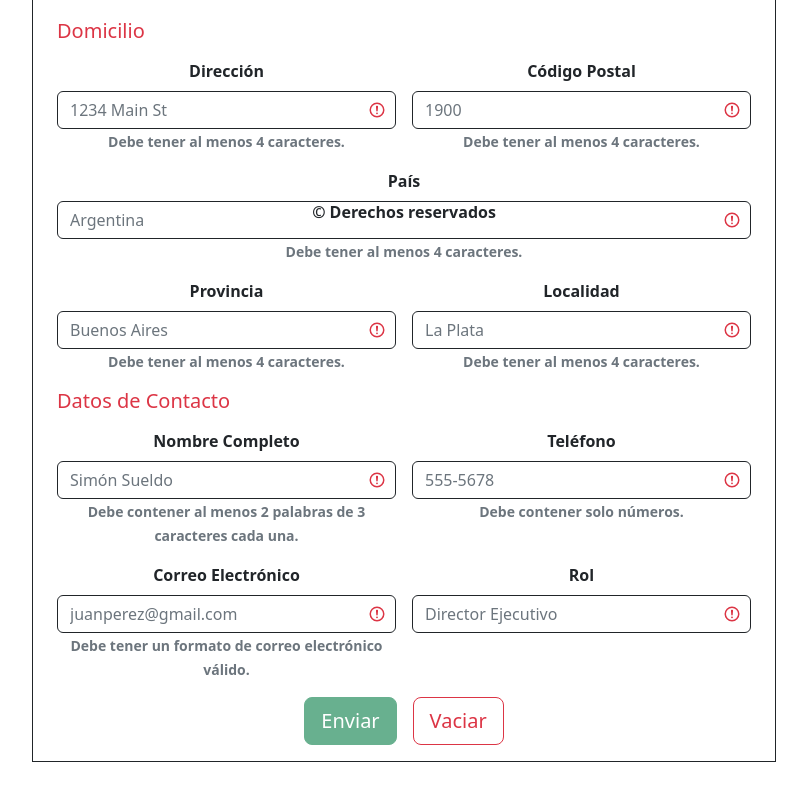
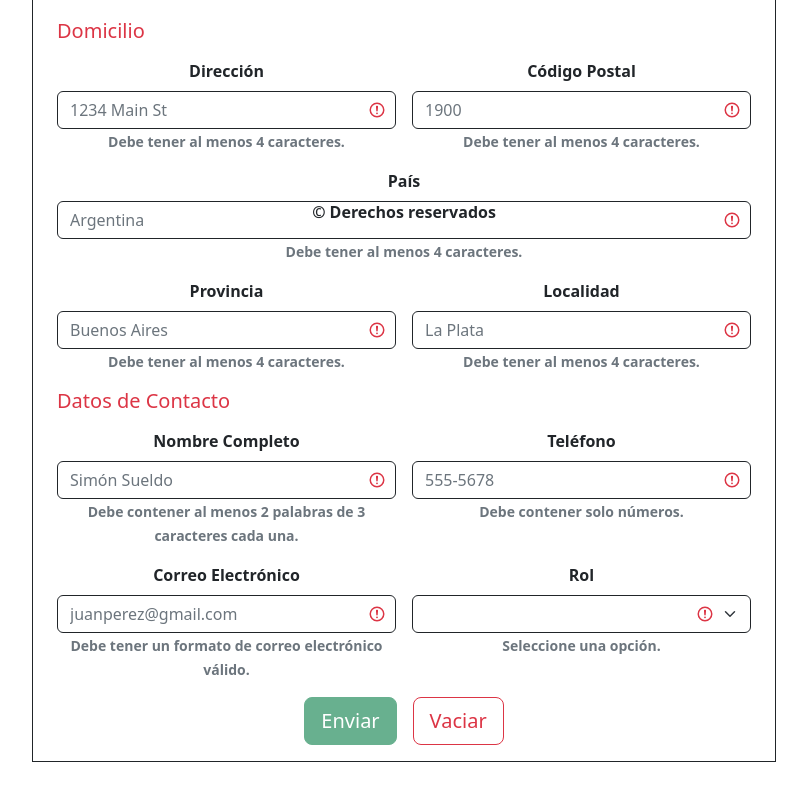
Before and after one commit to SimonS89/IntegradorAsj, an Angular app in the folder SUELDO-INTEGRADOR-ANGULAR/my-app/: page /proveedores/form-proveedores in a window 1280 px wide. Shown: the part 560-1360 px from the top of the page, without its empty margins (236-1043 px from the left). Built offline with nearby package versions, Linux system fonts and the light colour scheme.

Commit message:
add select rol

```diff
--- a/SUELDO-INTEGRADOR-ANGULAR/my-app/src/app/components/proveedores/form-proveedores/form-proveedores.component.html
+++ b/SUELDO-INTEGRADOR-ANGULAR/my-app/src/app/components/proveedores/form-proveedores/form-proveedores.component.html
@@ -291,22 +291,25 @@
       >
     </div>
   </div>
-  <div class="col-6">
+  <div class="col-md-6">
     <label for="inputRol" class="form-label">Rol</label>
-    <input
+    <select
       required
-      minlength="4"
-      type="text"
-      class="form-control border border-dark"
       id="inputRol"
-      placeholder="Director Ejecutivo"
+      class="form-select border border-dark"
       name="rol"
       [(ngModel)]="proveedor.datosContacto.rol"
       #rol="ngModel"
       [ngClass]="rol.errors ? 'is-invalid' : 'is-valid'"
-    />
-    <div class="col-auto" *ngIf="rol.errors?.['minlength']">
-      <span class="form-text">Debe tener al menos 4 caracteres.</span>
+    >
+      <option selected>Representante de Ventas</option>
+      <option>Especialista en Marketing Digital</option>
+      <option>Asistente de Servicio al Cliente</option>
+      <option>Coordinador de Logística</option>
+      <option>Analista de Datos Comerciales</option>
+    </select>
+    <div class="col-auto" *ngIf="rol.errors">
+      <span class="form-text"> Seleccione una opción. </span>
     </div>
   </div>
   <div class="col-12">
--- a/SUELDO-INTEGRADOR-ANGULAR/my-app/src/app/data/data.ts
+++ b/SUELDO-INTEGRADOR-ANGULAR/my-app/src/app/data/data.ts
@@ -18,7 +18,7 @@ const proveedoresEjemplo = [
       nombreCompleto: 'Juan Pérez',
       telefono: '555-1234',
       email: 'juan.perez@empresaA.com',
-      rol: 'Gerente General',
+      rol: 'Representante de Ventas',
     },
   },
   {
@@ -40,7 +40,7 @@ const proveedoresEjemplo = [
       nombreCompleto: 'Ana García',
       telefono: '555-5678',
       email: 'ana.garcia@empresaB.com',
-      rol: 'Directora de Ventas',
+      rol: 'Especialista en Marketing Digital',
     },
   },
   {
@@ -62,7 +62,7 @@ const proveedoresEjemplo = [
       nombreCompleto: 'Martín López',
       telefono: '555-9876',
       email: 'martin.lopez@empresaC.com',
-      rol: 'Gerente de Marketing',
+      rol: 'Asistente de Servicio al Cliente',
     },
   },
   {
@@ -84,7 +84,7 @@ const proveedoresEjemplo = [
       nombreCompleto: 'Laura Rodríguez',
       telefono: '555-1111',
       email: 'laura.rodriguez@empresaD.com',
-      rol: 'Director Médico',
+      rol: 'Coordinador de Logística',
     },
   },
   {
@@ -106,7 +106,7 @@ const proveedoresEjemplo = [
       nombreCompleto: 'Carlos Pérez',
       telefono: '555-1212',
       email: 'carlos.perez@empresaE.com',
-      rol: 'Director Académico',
+      rol: 'Analista de Datos Comerciales',
     },
   },
 ];
```
